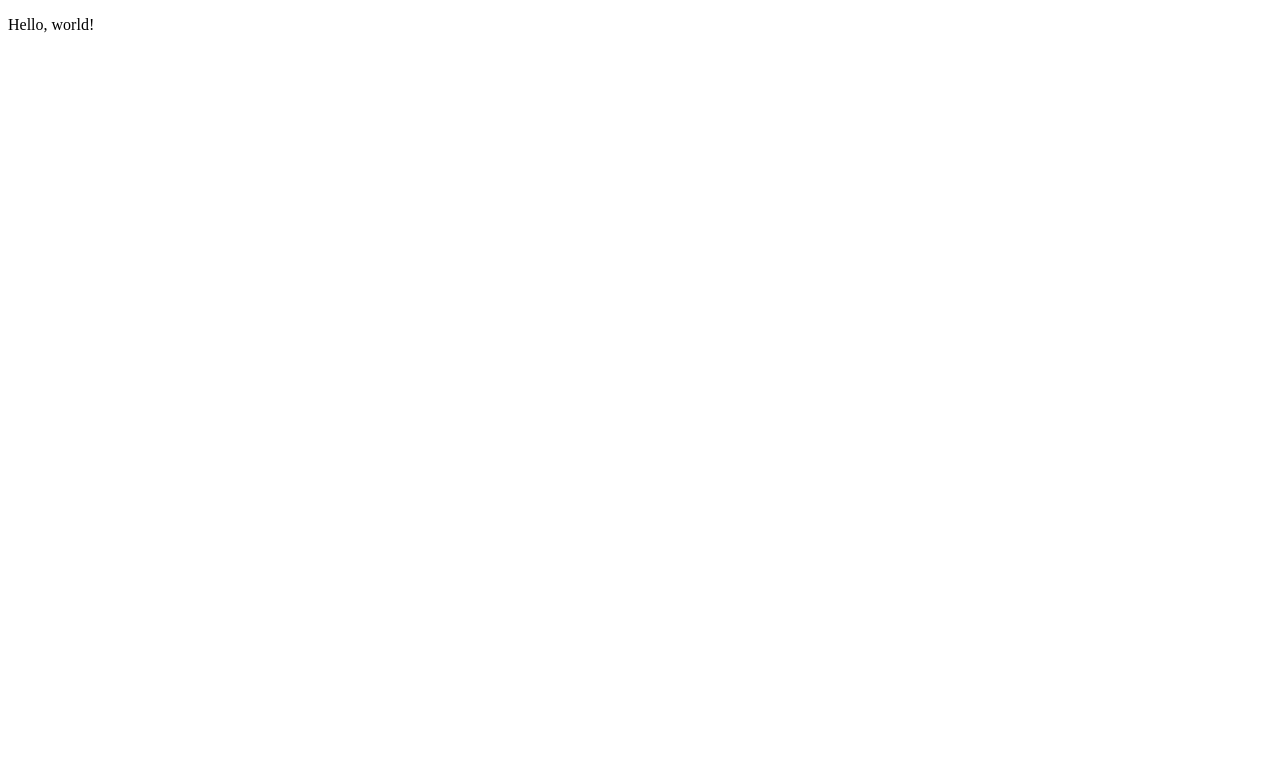
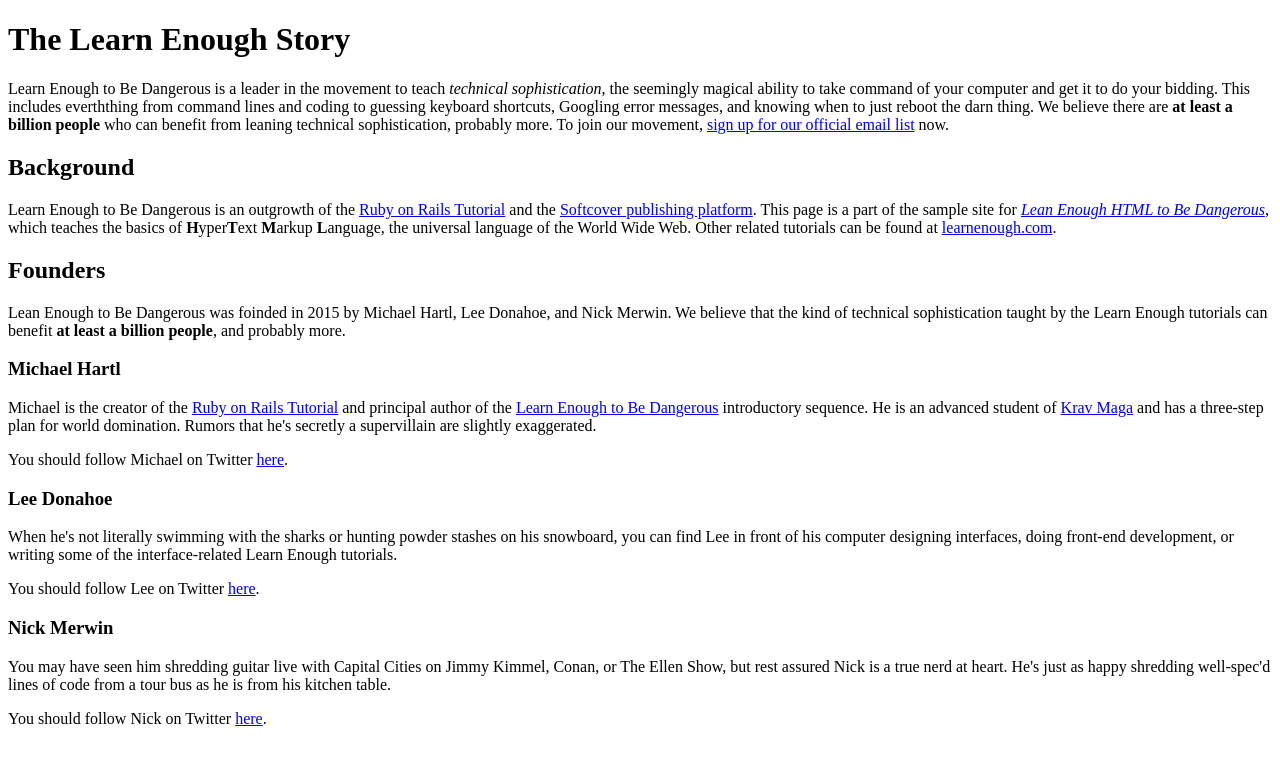
Before and after one commit to kylebowen/sample_website, a plain HTML site: page index.html in a window 1280 px wide. Drawn offline with Linux system fonts and the light colour scheme.

Commit message:
Add text content to index.html

```diff
--- a/index.html
+++ b/index.html
@@ -1,10 +1,60 @@
 <!DOCTYPE html>
 <html>
   <head>
-    <title>Page Title</title>
+    <title>Learn Enough to Be Dangerous</title>
     <meta charset="utf-8">
   </head>
   <body>
-    <p>Hello, world!</p>
+    <h1>The Learn Enough Story</h1>
+
+    <p>
+      Learn Enough to Be Dangerous is a leader in the movement to teach <em>technical sophistication</em>, the seemingly magical ability to take command of your computer and get it to do your bidding. This includes everththing from command lines and coding to guessing keyboard shortcuts, Googling error messages, and knowing when to just reboot the darn thing. We believe there are <strong>at least a billion people</strong> who can benefit from leaning technical sophistication, probably more. To join our movement, <a href="http://learnenough.com/email">sign up for our official email list</a> now.
+    </p>
+
+    <h2>Background</h2>
+
+    <p>
+      Learn Enough to Be Dangerous is an outgrowth of the <a href="http://railstutorial.org/">Ruby on Rails Tutorial</a> and the <a href="http://www.softcover.io/">Softcover publishing platform</a>. This page is a part of the sample site for <a href="http://learnenough.com/html-tutorial"><em>Lean Enough HTML to Be Dangerous</em></a>, which teaches the basics of <strong>H</strong>yper<strong>T</strong>ext <strong>M</strong>arkup <strong>L</strong>anguage, the universal language of the World Wide Web. Other related tutorials can be found at <a href="http://leanenough.com/">learnenough.com</a>.
+    </p>
+
+    <h2>Founders</h2>
+
+    <p>
+      Lean Enough to Be Dangerous was foinded in 2015 by Michael Hartl, Lee Donahoe, and Nick Merwin. We believe that the kind of technical sophistication taught by the Learn Enough tutorials can benefit <strong>at least a billion people</strong>, and probably more.
+    </p>
+
+    <h3>Michael Hartl</h3>
+
+    <p>
+      Michael is the creator of the <a href="http://railstutuorial.org/">Ruby on Rails Tutorial</a> and principal author of the <a href="http://learnenough.com/">Learn Enough to Be Dangerous</a> introductory sequence. He is an advanced student of <a href="http://kravmaga.com/">Krav Maga</a> and has a three-step plan for world domination. Rumors that he's secretly a supervillain are slightly exaggerated.
+    </p>
+
+    <p>
+      You should follow Michael on Twitter
+      <a href="http://twitter.com/mhartl" target="_blank">here</a>.
+    </p>
+
+    <h3>Lee Donahoe</h3>
+
+    <p>
+      When he's not literally swimming with the sharks or hunting powder stashes on his snowboard, you can find Lee in front of his computer designing interfaces, doing front-end development, or writing some of the interface-related Learn Enough tutorials.
+    </p>
+
+    <p>
+      You should follow Lee on Twitter
+      <a href="https://twitter.com/leedonahoe" target="_blank">here</a>.
+    </p>
+
+    <h3>Nick Merwin</h3>
+
+    <p>
+      You may have seen him shredding guitar live with Capital Cities on Jimmy Kimmel, Conan, or The Ellen Show, but rest assured Nick is a true nerd at heart. He's just as happy shredding well-spec'd lines of code from a tour bus as he is from his kitchen table.
+    </p>
+
+    <p>
+      You should follow Nick on Twitter
+      <a href="https://twitter.com/nickmerwin" target="_blank">here</a>.
+    </p>
+
   </body>
 </html>
```
